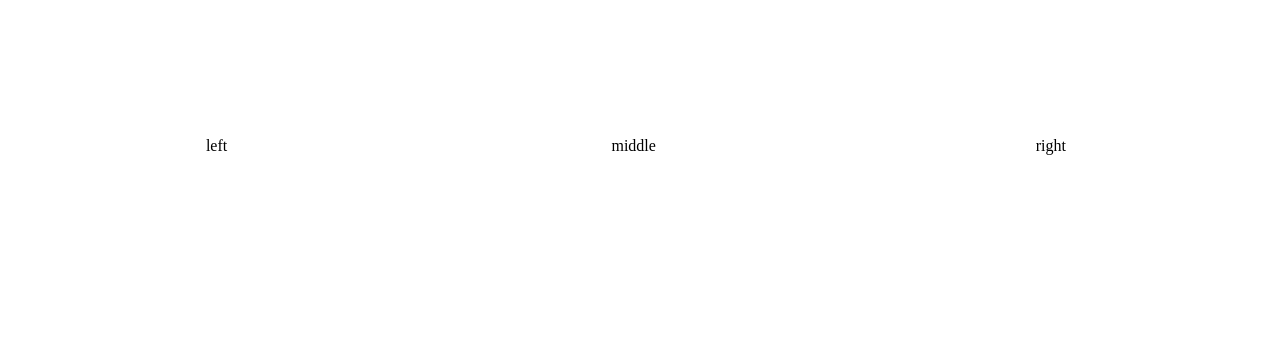
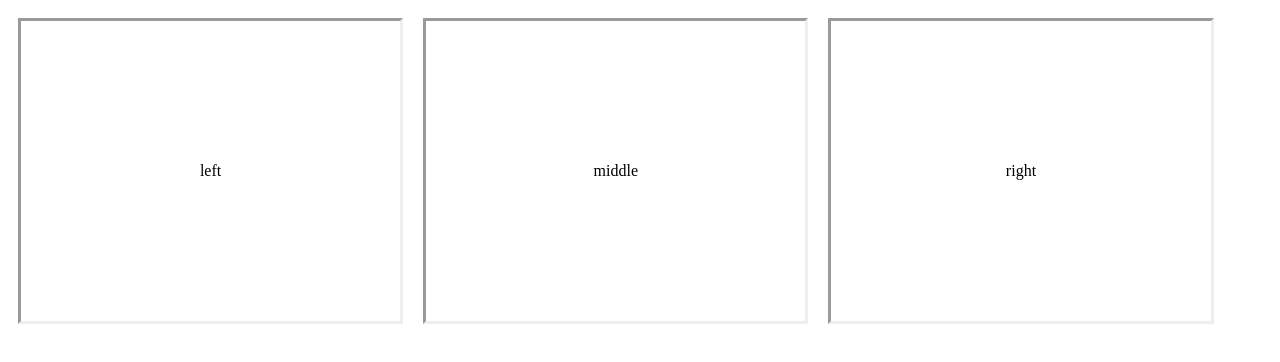
Before and after one commit to helamh96/Intek-css-questionnaire, a plain HTML site: page 3 divs/main.html in a window 1280 px wide. Drawn offline with Linux system fonts and the light colour scheme.

Commit message:
Update style.css

```diff
--- a/3 divs/style.css
+++ b/3 divs/style.css
@@ -1,17 +1,16 @@
-.left{
-    display: inline-block;
-    position: absolute;
-    top: 50%;
-    left: 50%;
-    height: 30%;
-    width: 50%;
-    margin: -5% 0 0 -25%;
-}
-
 .cont{
+    display: grid;
+    border-style: inset;
     position: relative;
     height: 300px;
     float:left;
-    width:33%;
+    width:30%;
+    margin: 10px;
     text-align: center;
 }
+
+.left{
+    display: flex;
+    justify-content: center;
+    align-self: center;
+}
```
